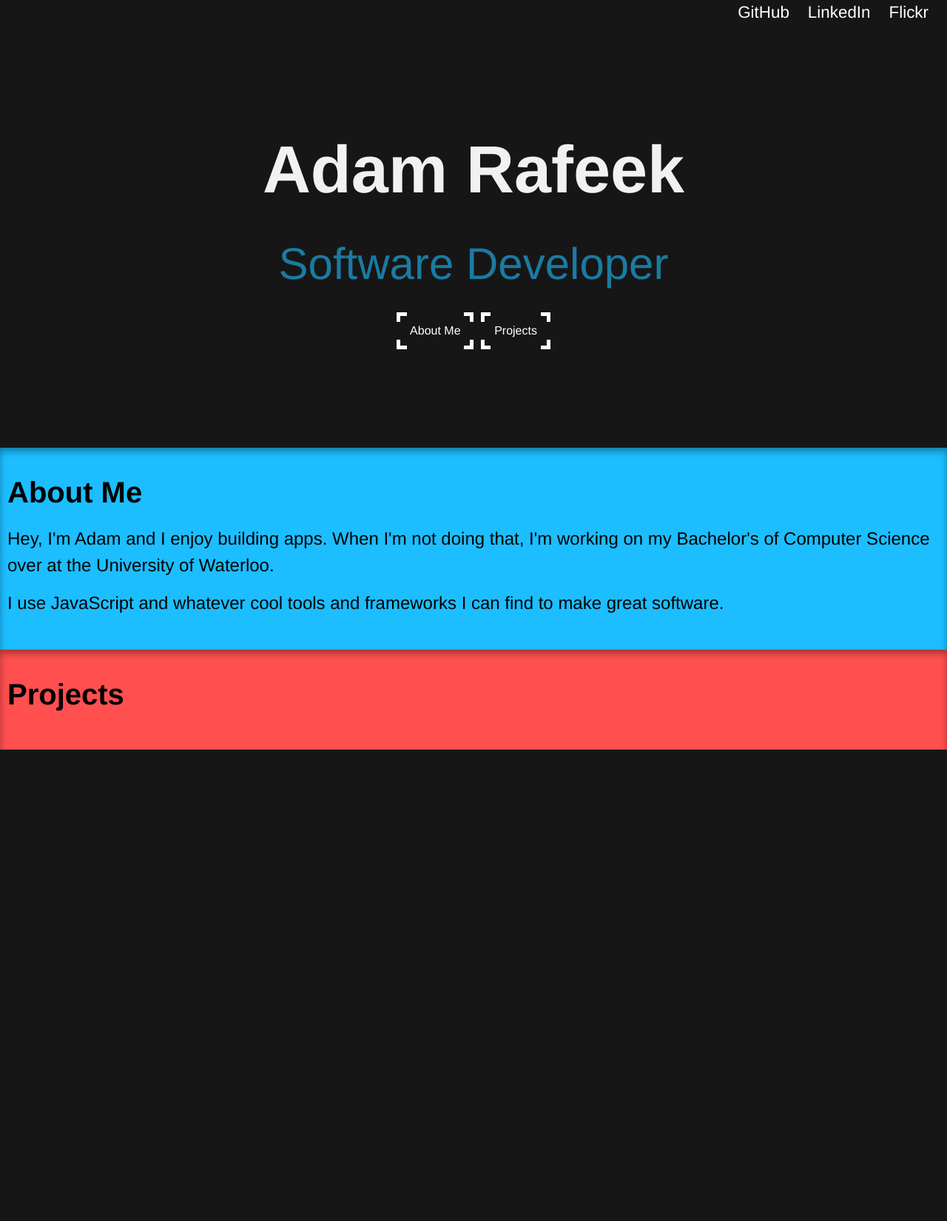
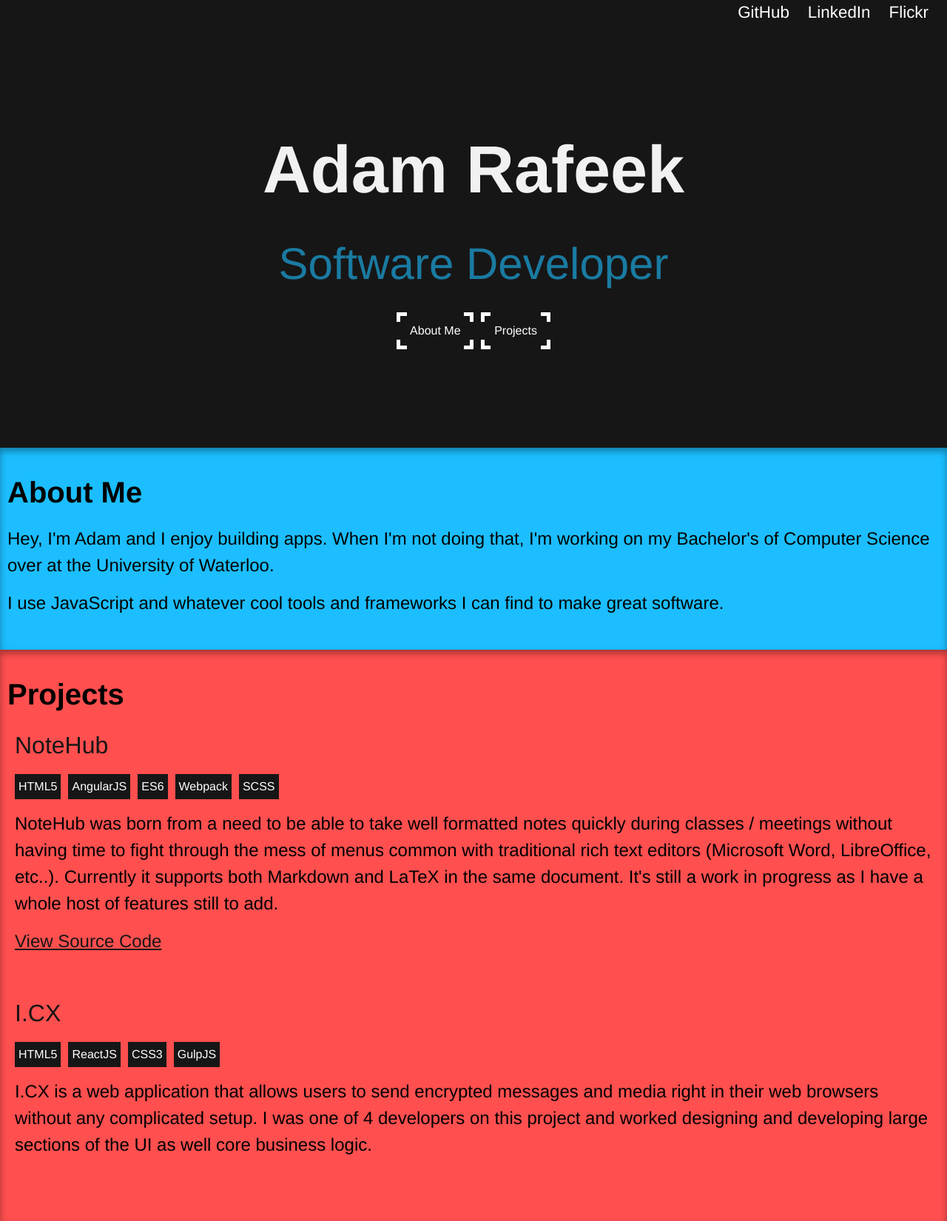
Before and after one commit to arafeek/arafeek.github.io, a Jekyll site: the page built from index.html, in a window 1280 px wide. Shown: the whole page at 74% size. Built offline with Jekyll 4.4.1, drawn with Linux system fonts in a browser that asks for light colours; before the commit the page ends 1013 px from its top, so only the background shows below that.

Commit message:
Added basic project information and styling.

```diff
--- a/_layouts/main.html
+++ b/_layouts/main.html
@@ -77,6 +77,69 @@
         <div class="aw-projects__content">
           <h1 class="aw-projects__title section-title"
             id="projects"> Projects </h1>
+
+            <div class="project-card">
+              <h1 class="project-card__title">
+                <a target="_blank"
+                  href="http://www.notehub.xyz/"> NoteHub </a>
+              </h1>
+              <div class="project-card__badges">
+                <ul class="project-card__badge-list">
+                  <li class="project-card__badge">
+                    <span> HTML5 </span>
+                  </li>
+                  <li class="project-card__badge">
+                    <span> AngularJS </span>
+                  </li>
+                  <li class="project-card__badge">
+                    <span> ES6 </span>
+                  </li>
+                  <li class="project-card__badge">
+                    <span> Webpack </span>
+                  </li>
+                  <li class="project-card__badge">
+                    <span> SCSS </span>
+                  </li>
+                </ul>
+              </div>
+              <div clas="project-card__description">
+                <p> NoteHub was born from a need to be able to take well formatted notes quickly during classes / meetings without having time to fight through the mess of menus common with traditional rich text editors (Microsoft Word, LibreOffice, etc..). Currently it supports both Markdown and LaTeX in the same document. It's still a work in progress as I have a whole host of features still to add.
+                </p>
+                <p> <a target="_blank" href="https://github.com/arafeek/notehub"> View Source Code </a> </p>
+              </div>
+              <div class="project-card__options">
+              </div>
+            </div>
+
+            <div class="project-card">
+              <h1 class="project-card__title">
+                <a href="http://i.cx/"
+                  target="_blank"> I.CX </a>
+              </h1>
+              <div class="project-card__badges">
+                <ul class="project-card__badge-list">
+                  <li class="project-card__badge">
+                    <span> HTML5 </span>
+                  </li>
+                  <li class="project-card__badge">
+                    <span> ReactJS </span>
+                  </li>
+                  <li class="project-card__badge">
+                    <span> CSS3 </span>
+                  </li>
+                  <li class="project-card__badge">
+                    <span> GulpJS </span>
+                  </li>
+                </ul>
+              </div>
+              <div clas="project-card__description">
+                <p> I.CX is a web application that allows users to send encrypted messages and media right in their web browsers without any complicated setup. I was one of 4 developers on this project and worked designing and developing large sections of the UI as well core business logic.
+                </p>
+              </div>
+              <div class="project-card__options">
+              </div>
+
+            </div>
         </div>
       </section>
     </div>
--- a/_sass/_index.scss
+++ b/_sass/_index.scss
@@ -27,6 +27,10 @@ p {
 
 section {
   box-shadow: 0px 5px 10px 0px $aw-shadow inset;
+}
+
+ul {
+  list-style: none;
 }
 
 .flex-column {
--- a/_sass/_projects.scss
+++ b/_sass/_projects.scss
@@ -6,3 +6,41 @@
     width: 100%;
   }
 }
+
+.project-card {
+  margin: 10px;
+  margin-bottom: 55px;
+  &__badges {
+    margin-bottom: 15px;
+  }
+
+  &__badge-list {
+    display: flex;
+    margin: 0;
+  }
+
+  &__badge {
+    margin: 0 10px 0px 0px;
+    padding: 5px;
+    background-color: $aw-dark-grey;
+    color: white;
+  }
+
+  &__title {
+    font-weight: 500;
+    font-size: 2rem;
+
+    a {
+      color: $aw-dark-grey;
+    }
+  }
+
+  p {
+    font-size: 1.5rem;
+    a {
+      color: $aw-dark-grey;
+      font-weight: 400;
+      text-decoration: underline;
+    }
+  }
+}
```
